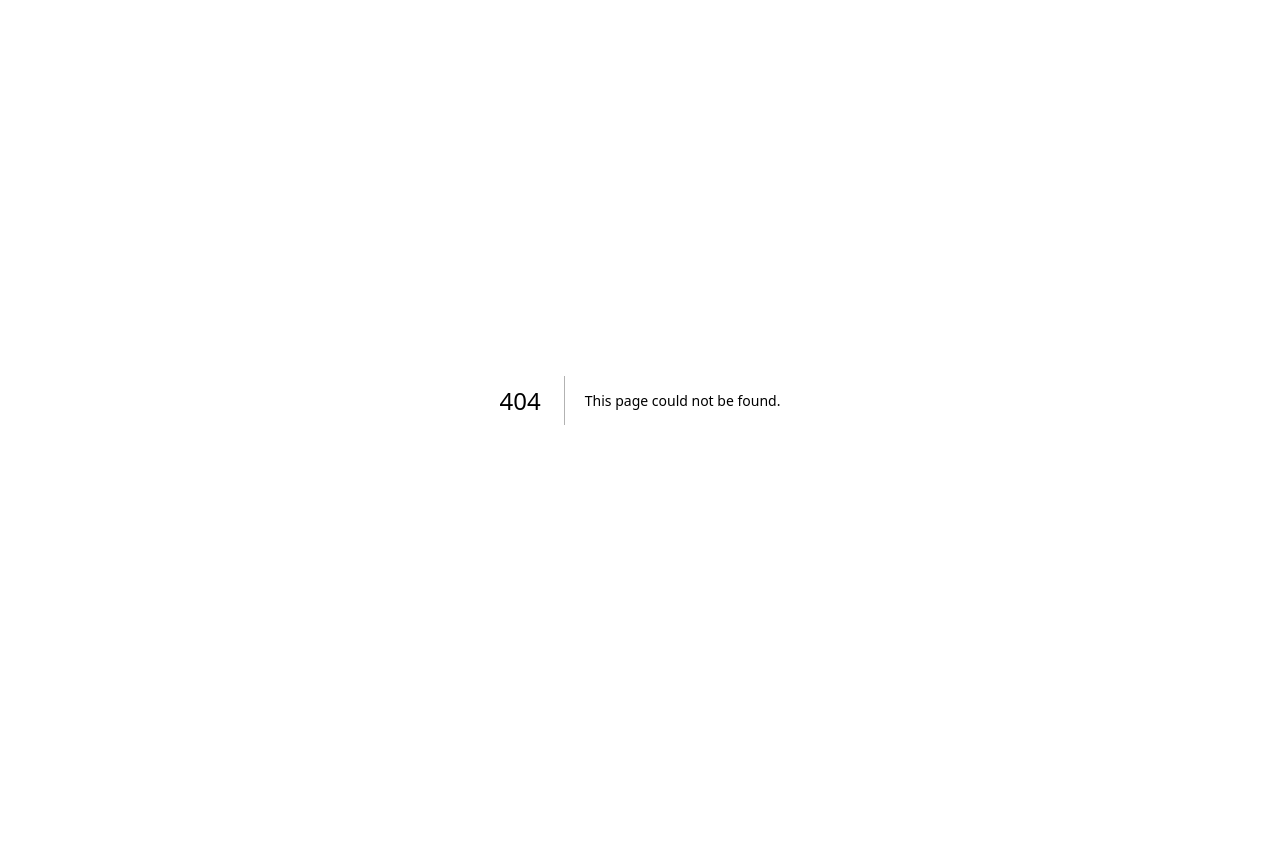
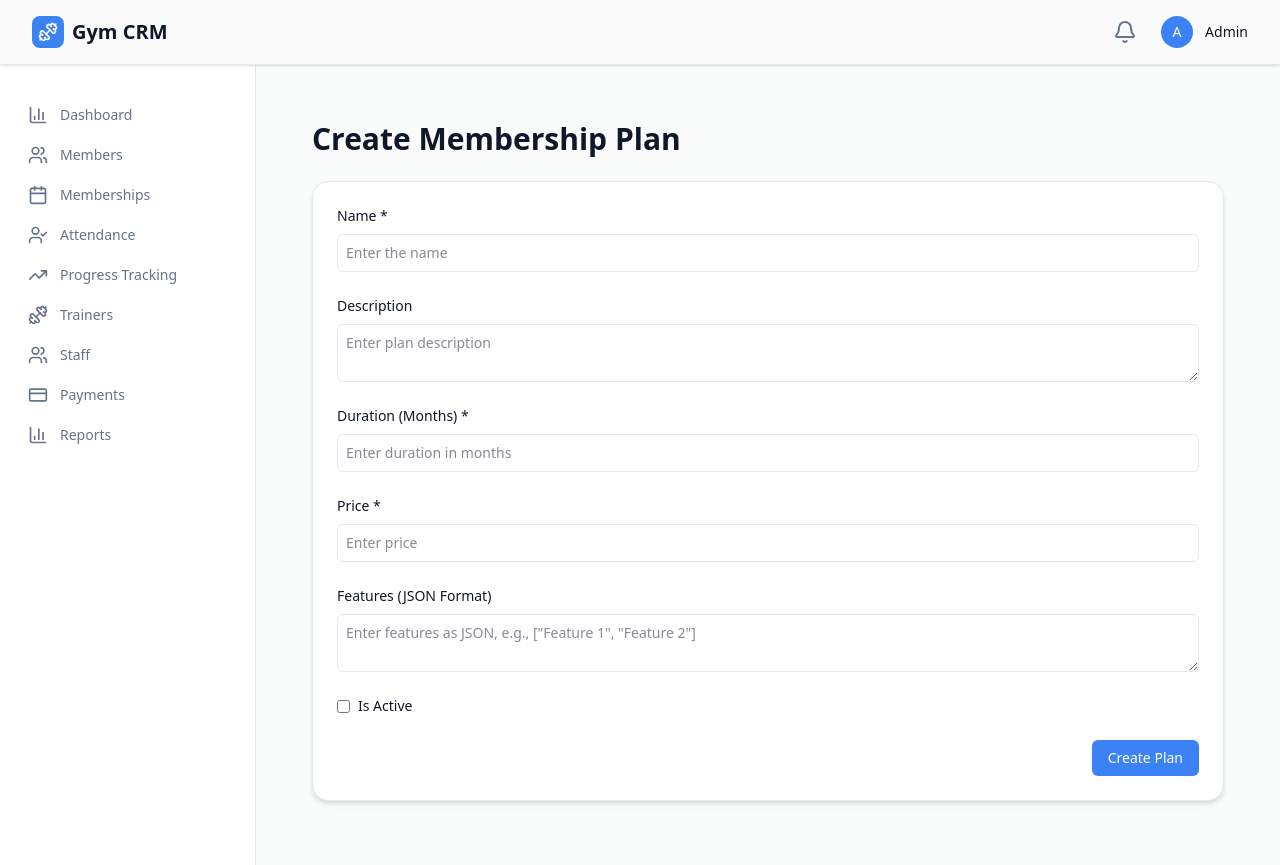
Before and after one commit to Sachinmca778/EduCRM, a Next.js app: page /gym-crm/memberships/create-membership-plan in a window 1280 px wide. Before the commit this address had no page. Before the commit the page ends 800 px from the top, so only its background shows below. Built offline with nearby package versions, Linux system fonts and the light colour scheme.

Commit message:
Create Membership Plan Page

```diff
--- /dev/null
+++ b/app/gym-crm/memberships/create-membership-plan/page.tsx
@@ -0,0 +1,147 @@
+'use client';
+
+import { useState } from "react";
+
+export default function CreateMembershipPlan() {
+  const [formData, setFormData] = useState({
+    name: "",
+    description: "",
+    duration_months: "",
+    price: "",
+    features: "",
+    is_active: false,
+  });
+
+  const handleChange = (e) => {
+    const { name, value, type, checked } = e.target;
+    setFormData({
+      ...formData,
+      [name]: type === "checkbox" ? checked : value,
+    });
+  };
+
+  const handleSubmit = async (e) => {
+    e.preventDefault();
+    try {
+      const response = await fetch("http://localhost:8080/gym/membership_plans/create", {
+        method: "POST",
+        headers: {
+          "Content-Type": "application/json",
+        },
+        body: JSON.stringify({
+          ...formData,
+          features: JSON.parse(formData.features || "[]"), // Parse features as JSON
+        }),
+      });
+
+      if (response.ok) {
+        alert("Membership plan created successfully!");
+      } else {
+        alert("Failed to create membership plan.");
+      }
+    } catch (error) {
+      console.error("Error:", error);
+      alert("An error occurred while creating the membership plan.");
+    }
+  };
+
+  return (
+    <div className="space-y-6 p-6">
+      {/* Header */}
+      <div className="flex items-center space-x-4">
+        <h1 className="text-3xl font-bold text-foreground">Create Membership Plan</h1>
+      </div>
+
+      <form onSubmit={handleSubmit} className="space-y-6 bg-card rounded-2xl border border-border p-6 shadow-md">
+        {/* Name */}
+        <div>
+          <label className="block text-sm font-medium text-foreground mb-2">Name *</label>
+          <input
+            type="text"
+            name="name"
+            className="block w-full rounded-md border border-border p-2 text-sm"
+            placeholder="Enter the name"
+            value={formData.name}
+            onChange={handleChange}
+            required
+          />
+        </div>
+
+        {/* Description */}
+        <div>
+          <label className="block text-sm font-medium text-foreground mb-2">Description</label>
+          <textarea
+            name="description"
+            className="block w-full rounded-md border border-border p-2 text-sm"
+            placeholder="Enter plan description"
+            value={formData.description}
+            onChange={handleChange}
+          />
+        </div>
+
+        {/* Duration (Months) */}
+        <div>
+          <label className="block text-sm font-medium text-foreground mb-2">Duration (Months) *</label>
+          <input
+            type="number"
+            name="duration_months"
+            className="block w-full rounded-md border border-border p-2 text-sm"
+            placeholder="Enter duration in months"
+            value={formData.duration_months}
+            onChange={handleChange}
+            required
+          />
+        </div>
+
+        {/* Price */}
+        <div>
+          <label className="block text-sm font-medium text-foreground mb-2">Price *</label>
+          <input
+            type="number"
+            step="0.01"
+            name="price"
+            className="block w-full rounded-md border border-border p-2 text-sm"
+            placeholder="Enter price"
+            value={formData.price}
+            onChange={handleChange}
+            required
+          />
+        </div>
+
+        {/* Features */}
+        <div>
+          <label className="block text-sm font-medium text-foreground mb-2">Features (JSON Format)</label>
+          <textarea
+            name="features"
+            className="block w-full rounded-md border border-border p-2 text-sm"
+            placeholder='Enter features as JSON, e.g., ["Feature 1", "Feature 2"]'
+            value={formData.features}
+            onChange={handleChange}
+          />
+        </div>
+
+        {/* Is Active */}
+        <div className="flex items-center">
+          <input
+            type="checkbox"
+            name="is_active"
+            className="mr-2"
+            checked={formData.is_active}
+            onChange={handleChange}
+          />
+          <label className="text-sm font-medium text-foreground">Is Active</label>
+        </div>
+
+        {/* Submit Button */}
+        <div className="flex justify-end">
+          <button
+            type="submit"
+            className="inline-flex items-center px-4 py-2 bg-primary text-white text-sm font-medium rounded-md hover:bg-primary-dark"
+          >
+            Create Plan
+          </button>
+        </div>
+      </form>
+    </div>
+  );
+}
--- a/app/gym-crm/memberships/page.tsx
+++ b/app/gym-crm/memberships/page.tsx
@@ -143,6 +143,15 @@ export default function MembershipPage() {
         </div>
       </div>
 
+      {/* Create Membership Plan Button */}
+      <div className="flex justify-end">
+          <Link
+            href="create-membership-plan"
+            className="inline-flex items-center px-4 py-2 bg-primary text-white text-sm font-medium rounded-md hover:bg-primary-dark"
+          >
+            + Create Membership Plan
+          </Link>
+        </div>
       <form onSubmit={handleSubmit} className="space-y-6 bg-card rounded-2xl border border-border p-6 shadow-md">
         {/* Member Search */}
         <div>
```
